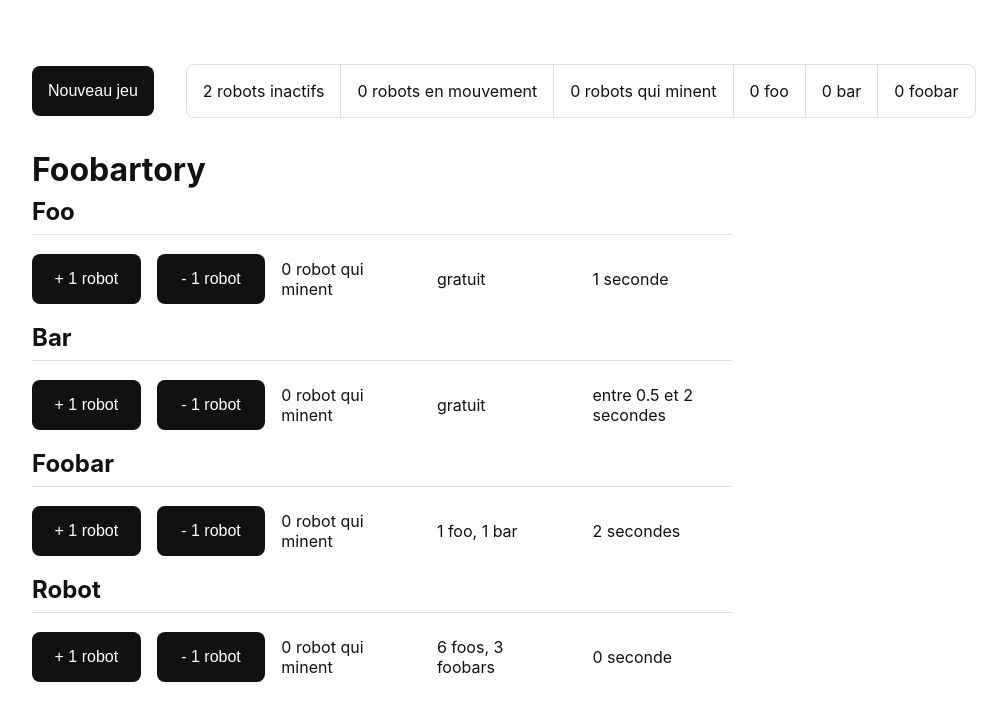
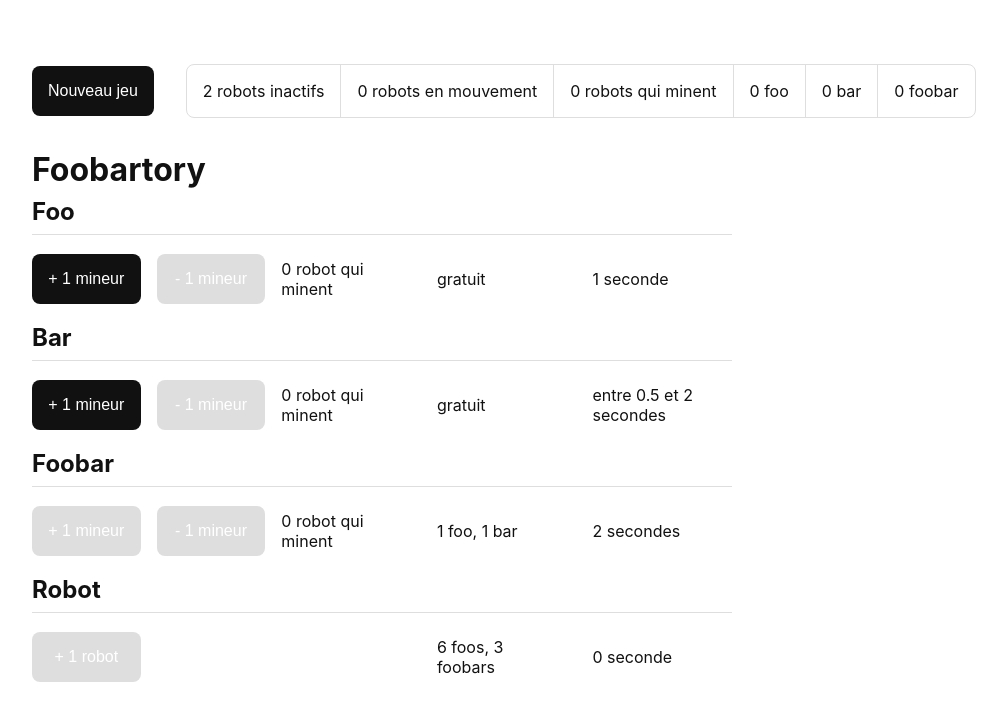
Before and after one commit to maxgenest/foobartory, a React (Create React App) app: page / in a window 1280 px wide. Shown: the top 720 px of the page, without its empty margins (32-1039 px from the left). Built offline with nearby package versions, Linux system fonts and the light colour scheme.

Commit message:
disable buttons if all conditions are not met

```diff
--- a/src/components/ResourceRow.tsx
+++ b/src/components/ResourceRow.tsx
@@ -14,12 +14,7 @@ export const ResourceRow: React.FC<IProps> = ({ resource }) => {
   const { foo, bar, foobar, robot, dispatchResource } =
     useContext(ResourcesContext);
   const [error, setError] = useState<null | string>(null);
-  const [isResourceBuilding, setIsResourceBuilding] = useState(false);
   const [loop, setLoop] = useState(false);
-
-  // const timer = setTimeout(() => {
-  //   dispatchResource({ type: `create${name}` });
-  // }, (time.max !== time.min ? Math.random() * time.max - time.min : time.max) * 1000);
 
   useEffect(() => {
     setError(null);
@@ -31,88 +26,31 @@ export const ResourceRow: React.FC<IProps> = ({ resource }) => {
     }
 
     const timer = setTimeout(() => {
-      console.log("foo.quantity", foo.quantity);
-      console.log("cost.foo", cost?.foo);
-
       if (
         !cost ||
         (foo.quantity >= cost.foo &&
           bar.quantity >= cost.bar &&
           foobar.quantity >= cost.foobar)
       ) {
-        console.log(name);
+        dispatchResource({ type: `create${name}` });
         setLoop(!loop);
       } else {
         setError("ressource insuffisante pour le minage");
       }
     }, (time.max !== time.min ? Math.random() * time.max - time.min : time.max) * 1000);
     return () => clearTimeout(timer);
-  }, [nbMiningRobots, loop, foo, bar, foobar]);
-
-  // const onClick = (resource: IResource) => {
-  //   setError(null);
-
-  //   if (nbFreeRobots < 1) {
-  //     setError("Aucun robot disponible");
-  //     return;
-  //   }
-
-  //   switch (name) {
-  //     case "foo":
-  //       buildResource(() => {
-  //         dispatchGame({ type: "addFoos", nbNewFoos: 1 });
-  //       }, 1);
-  //       break;
-
-  //     case "bar":
-  //       buildResource(() => {
-  //         dispatchGame({ type: "addBars", nbNewBars: 1 });
-  //       }, Math.random() * 2 - 0.5);
-  //       break;
-
-  //     case "foobar":
-  //       if (nbFoos >= 1 && nbBars >= 1) {
-  //         buildResource(() => {
-  //           dispatchGame({ type: "addFoobars", nbNewFoobars: 1 });
-  //           dispatchGame({ type: "removeFoos", nbRmFoos: 1 });
-  //           dispatchGame({ type: "removeBars", nbRmBars: 1 });
-  //         }, 2);
-  //       } else {
-  //         setError("Ressource insuffisante");
-  //       }
-  //       break;
-
-  //     case "robot":
-  //       if (nbFoobars >= 3 && nbFoos >= 6) {
-  //         buildResource(() => {
-  //           dispatchGame({ type: "addRobots", nbNewRobots: 1 });
-  //           dispatchGame({ type: "removeFoobars", nbRmFoobars: 3 });
-  //           dispatchGame({ type: "removeFoos", nbRmFoos: 6 });
-  //         }, 0);
-  //       } else {
-  //         setError("Ressource insuffisante");
-  //       }
-  //       break;
-
-  //     default:
-  //       return;
-  //   }
-  // };
-
-  // const buildResource = (build: () => void, nbSeconds: number) => {
-  //   setIsResourceBuilding(true);
-  //   dispatchGame({ type: "removeFreeRobots", nbRmFreeRobots: 1 });
-  //   setNbRobotUsed(1);
-
-  //   const timer = setTimeout(() => {
-  //     build();
-  //     setIsResourceBuilding(false);
-  //     dispatchGame({ type: "addFreeRobots", nbNewFreeRobots: 1 });
-  //     setNbRobotUsed(0);
-  //   }, nbSeconds * 1000);
-
-  //   return () => clearTimeout(timer);
-  // };
+  }, [
+    nbMiningRobots,
+    loop,
+    foo,
+    bar,
+    foobar,
+    name,
+    time.max,
+    time.min,
+    cost,
+    dispatchResource,
+  ]);
 
   const addMiningRobot = () => {
     if (robot.nbResting < 1) {
@@ -140,6 +78,18 @@ export const ResourceRow: React.FC<IProps> = ({ resource }) => {
     }, 5000);
   };
 
+  const createRobot = () => {
+    if (
+      cost &&
+      foo.quantity >= cost.foo &&
+      bar.quantity >= cost.bar &&
+      foobar.quantity >= cost.foobar
+    ) {
+      dispatchResource({ type: "createRobot" });
+      return;
+    }
+  };
+
   return (
     <div>
       <Title>{name}</Title>
@@ -147,26 +97,55 @@ export const ResourceRow: React.FC<IProps> = ({ resource }) => {
       <Grid>
         <div>
           <ButtonsWrapper>
+            {name === "Robot" ? (
               <Button
-              onClick={() => addMiningRobot()}
-              disabled={isResourceBuilding}
+                onClick={createRobot}
+                disabled={
+                  !(
+                    cost &&
+                    foo.quantity >= cost.foo &&
+                    bar.quantity >= cost.bar &&
+                    foobar.quantity >= cost.foobar
+                  )
+                }
               >
                 + 1 robot
               </Button>
+            ) : (
+              <>
                 <Button
-              onClick={() => removeMiningRobot()}
-              disabled={isResourceBuilding}
+                  onClick={addMiningRobot}
+                  disabled={
+                    !!(
+                      cost &&
+                      (foo.quantity < cost.foo ||
+                        bar.quantity < cost.bar ||
+                        foobar.quantity < cost.foobar)
+                    )
+                  }
                 >
-              - 1 robot
+                  + 1 mineur
                 </Button>
+                <Button
+                  onClick={removeMiningRobot}
+                  disabled={nbMiningRobots < 1}
+                >
+                  - 1 mineur
+                </Button>
+              </>
+            )}
           </ButtonsWrapper>
           {error && <Error>{error}</Error>}
         </div>
 
+        {name === "Robot" ? (
+          <div />
+        ) : (
           <NbRobotsUsed>
             {nbMiningRobots} robot{nbMiningRobots > 1 ? "s" : ""} qui minent
             {nbMiningRobots > 1 ? "s" : ""}
           </NbRobotsUsed>
+        )}
         <Cost>{getCostString(cost)}</Cost>
         <Time>
           {time.max !== time.min
```
Lines whose indentation alone changed are shown as unchanged.
